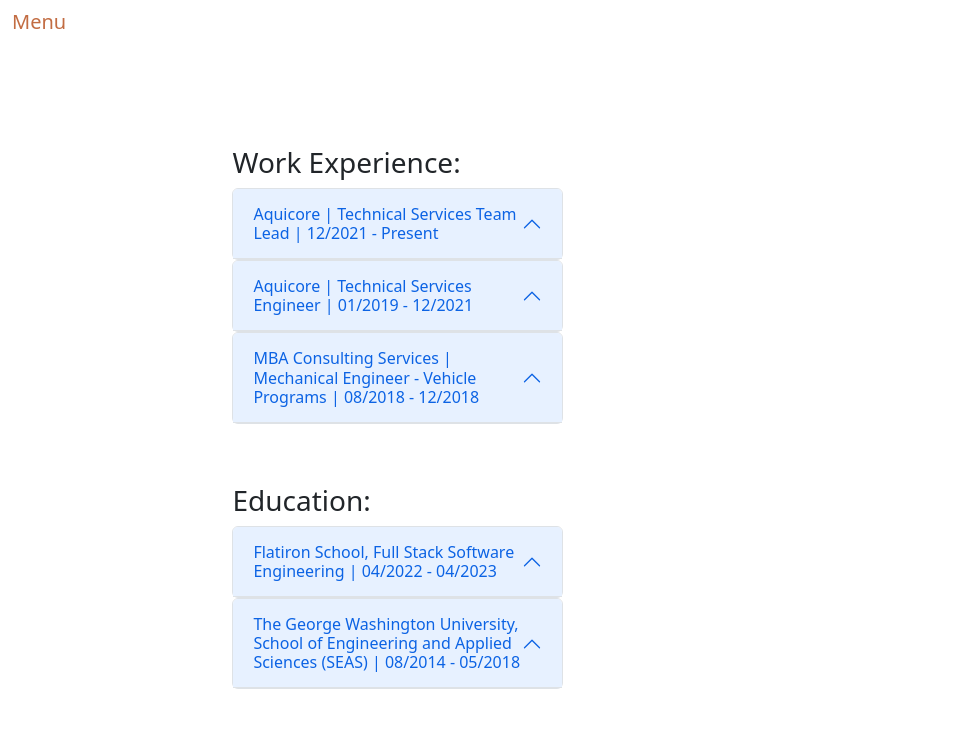
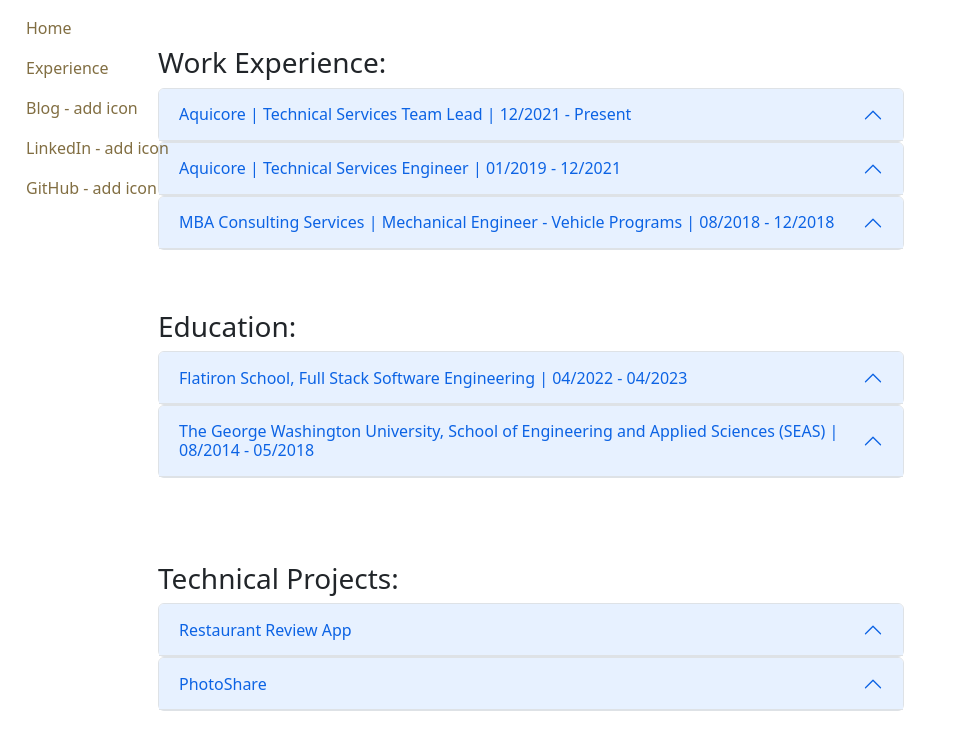
Before and after one commit to jasonbracco/Jason-Website, a React (Vite) app: page /experience in a window 1280 px wide. Shown: the top 744 px of the page, without its empty margins (0-953 px from the left). Built offline with nearby package versions, Linux system fonts and the light colour scheme.

Commit message:
playing with the styling of the navbar

```diff
--- a/src/App.tsx
+++ b/src/App.tsx
@@ -20,8 +20,6 @@
                 <div className="text-overlay">
                   <h4>Hey, I'm </h4>
                   <h2>Jason Bracco</h2>
-                  {/* <h2>A Software Engineer</h2>
-                  <h2>Based in New York City</h2> */}
                 </div>
               </div>
             }
--- a/src/Styles.css
+++ b/src/Styles.css
@@ -3,12 +3,12 @@
     position: fixed;
     top: 0;
     z-index: 2;
-    color: rgba(175, 62, 6, 0.76);
+    color: rgba(90, 64, 6, 0.76);
 }
 
 .navbar.sticky {
     position: fixed;
-    color: rgba(175, 62, 6, 0.76);
+    color: rgba(90, 64, 6, 0.76);
     top: 0;
     z-index: 2;
 }
@@ -19,25 +19,25 @@
 }
 
 .menu-button{
-    color: rgba(175, 62, 6, 0.76) !important;
+    color: rgba(90, 64, 6, 0.76) !important;
     border: none !important;
 }
 
 .navbar a {
     text-decoration: none; /* removes underlines */
-    color: rgba(175, 62, 6, 0.76);
+    color: rgba(90, 64, 6, 0.76);
     margin: 0 10px; /* add spacing between links */
 }
 
 .navbar a:hover { /*styling for the links when hovered */
     text-decoration: underline;
-    color: rgb(249, 192, 192);
+    color: rgba(90, 64, 6, 0.76);
 }
 
 .image-container {
-    width: 100vw; /* Set the width to 100% of the viewport width */
-    height: 100vh; /* Set the height to 100% of the viewport height */
-    overflow: hidden; /* Hide any overflow content */
+    /* width: 100vw;  */
+    /* height: 100vh;  */
+    /* overflow: hidden;  */
     z-index: 1; /* Set the z-index to 1 to place it behind the navbar */
 }
 
@@ -68,14 +68,14 @@
 }
 
 .work-accordion, .education-accordion, .project-accordion{
-    width: 40%;
-    padding: 30px
+    width: 70%;
+    padding: 30px;
 }
 
 .experience-container{
     float: right;
-    width: 92vw; /* Set the width to 100% of the viewport width */
-    height: 100vh; /* Set the height to 100% of the viewport height */
-    padding: 100px;
+    width: 90vw;
+    height: 100vh;
+    padding: 0px;
     z-index: 3; /* Set the z-index to 1 to place it behind the navbar */
 }
--- a/src/components/NavBar.tsx
+++ b/src/components/NavBar.tsx
@@ -7,11 +7,7 @@
             <div>
                 <nav className={`navber-sticky`} style={{ position: 'fixed' }}>
                     <div>
-                        <button className="navbar-toggler menu-button" type="button" data-bs-toggle="collapse" data-bs-target="#navbarNav" aria-controls="navbarNav" aria-expanded="false" aria-label="Toggle navigation">
-                            {/* <span className="navbar-toggler-icon"></span> */}
-                            Menu
-                        </button>
-                        <div className="collapse navbar-collapse" id="navbarNav">
+                        <div className="navbar-collapse" id="navbarNav">
                             <ul className="nav flex-column">
                                 <li className="nav-item">
                                     <Link className="nav-link" to="/">Home</Link>
```
